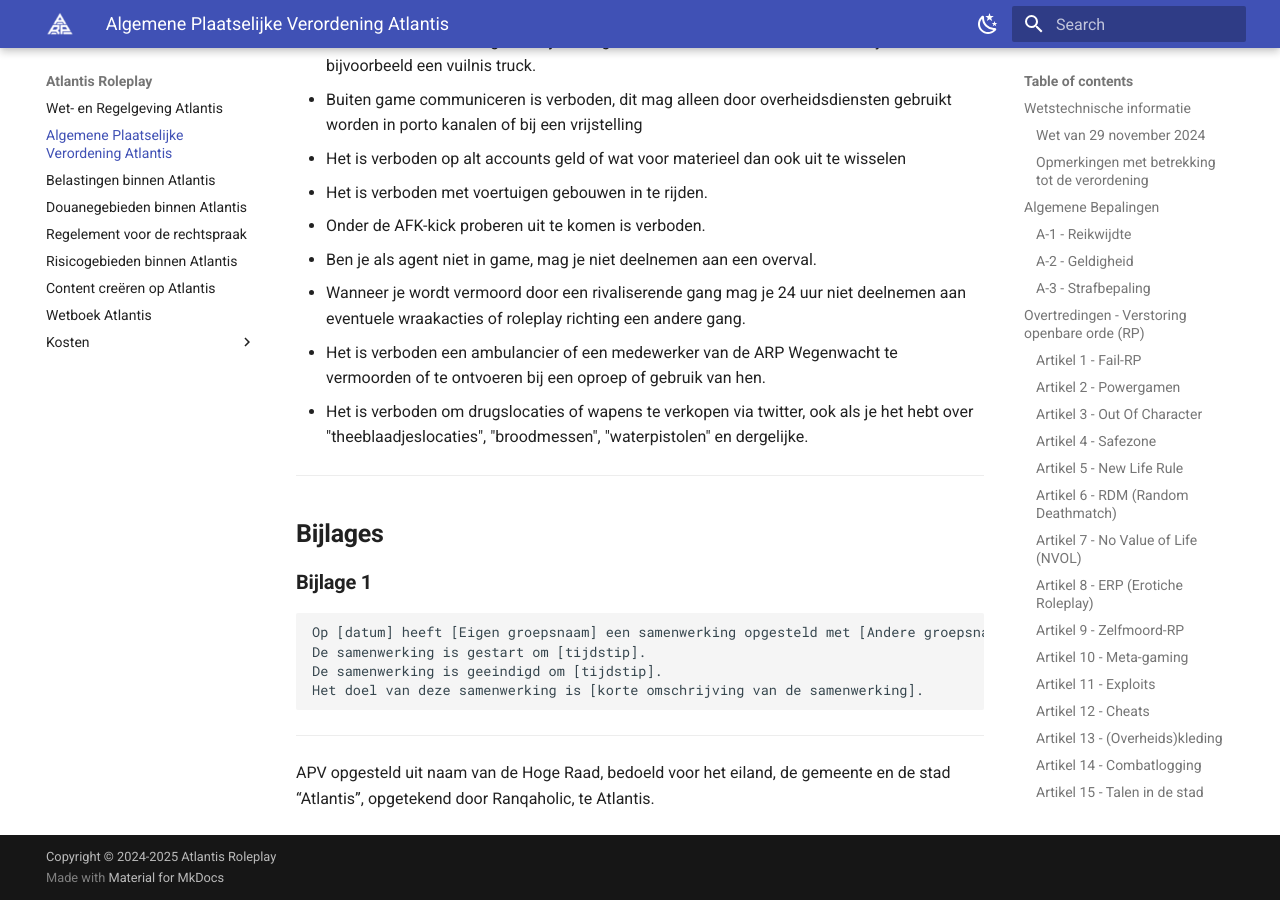
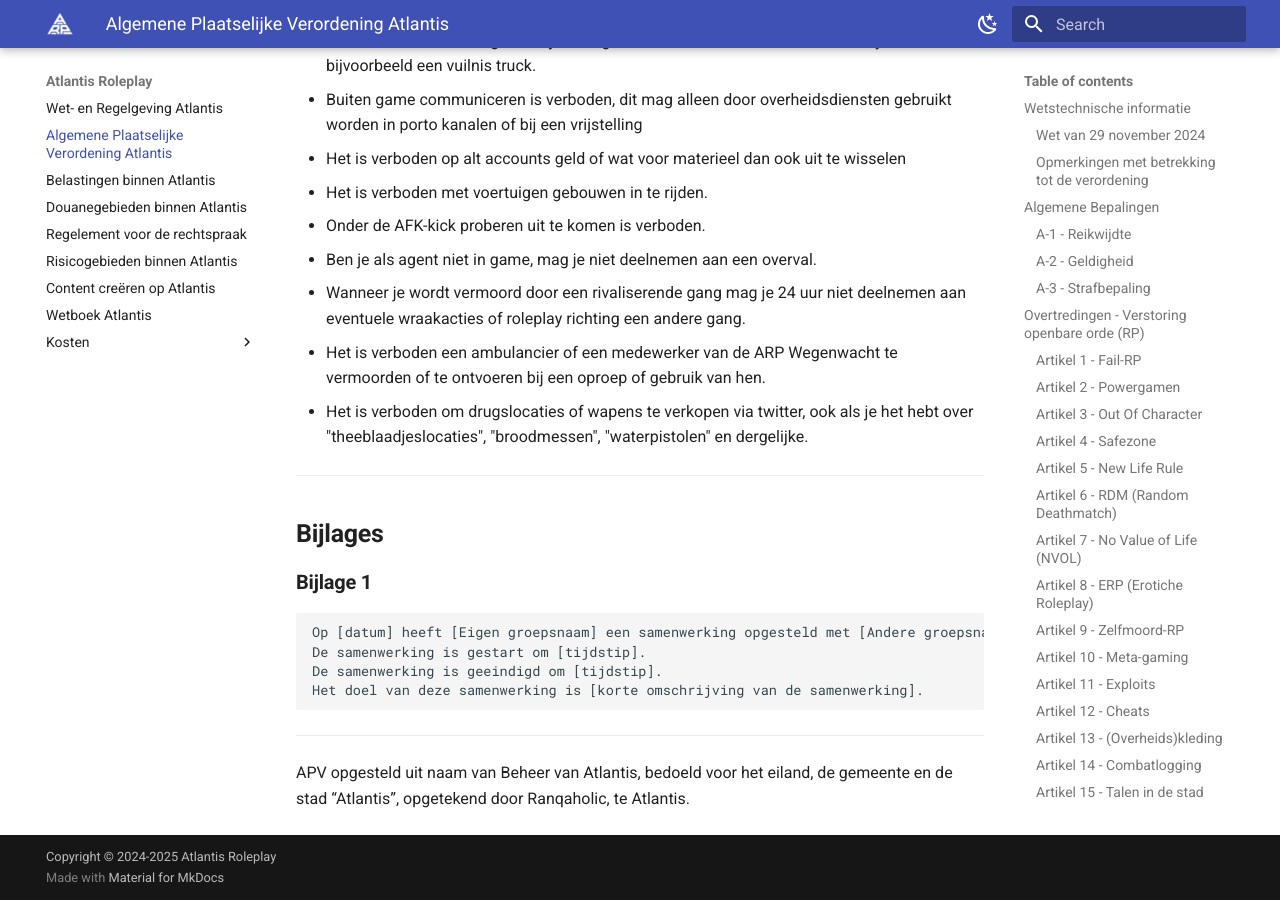
Before and after one commit to Atlantis-Roleplay-Fivem/wet-en-regelgeving, an MkDocs documentation site: the page built from docs/apv.md, in a window 1280 px wide and 900 px high, scrolled down 18598 px. Built offline with MkDocs 1.6.1 and Material for MkDocs 9.7.7, drawn with Linux system fonts in a browser that asks for light colours.

````diff
--- a/docs/apv.md
+++ b/docs/apv.md
@@ -589,4 +589,4 @@ Het doel van deze samenwerking is [korte omschrijving van de samenwerking].
 ```
 
 ---
-APV opgesteld uit naam van de Hoge Raad, bedoeld voor het eiland, de gemeente en de stad “Atlantis”, opgetekend door Ranqaholic, te Atlantis.
+APV opgesteld uit naam van Beheer van Atlantis, bedoeld voor het eiland, de gemeente en de stad “Atlantis”, opgetekend door Ranqaholic, te Atlantis.
````
Also changed, not shown: docs/rechtspraak.md (+1 -1 lines), docs/wetboek.md (+2 -2 lines).
